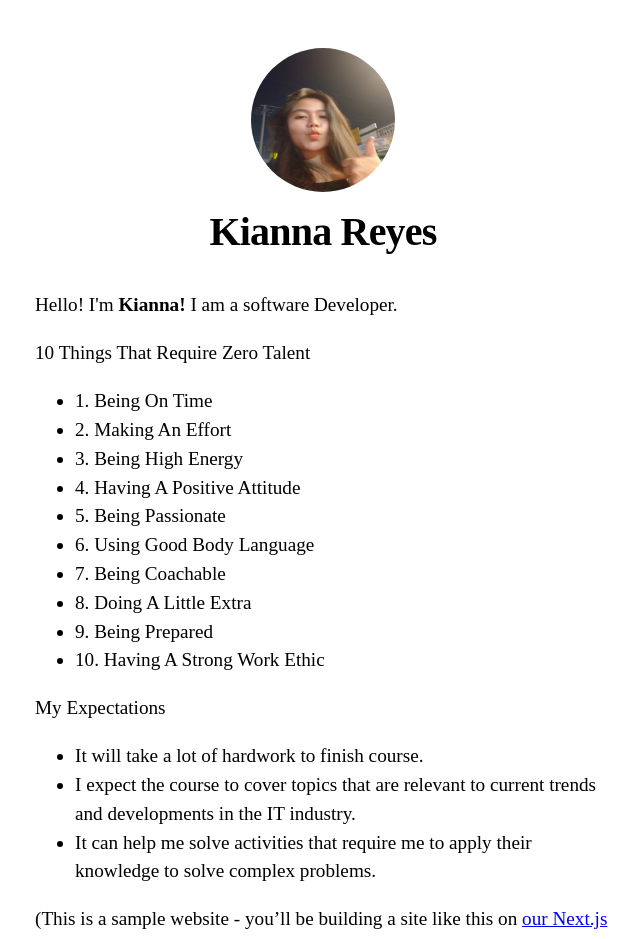
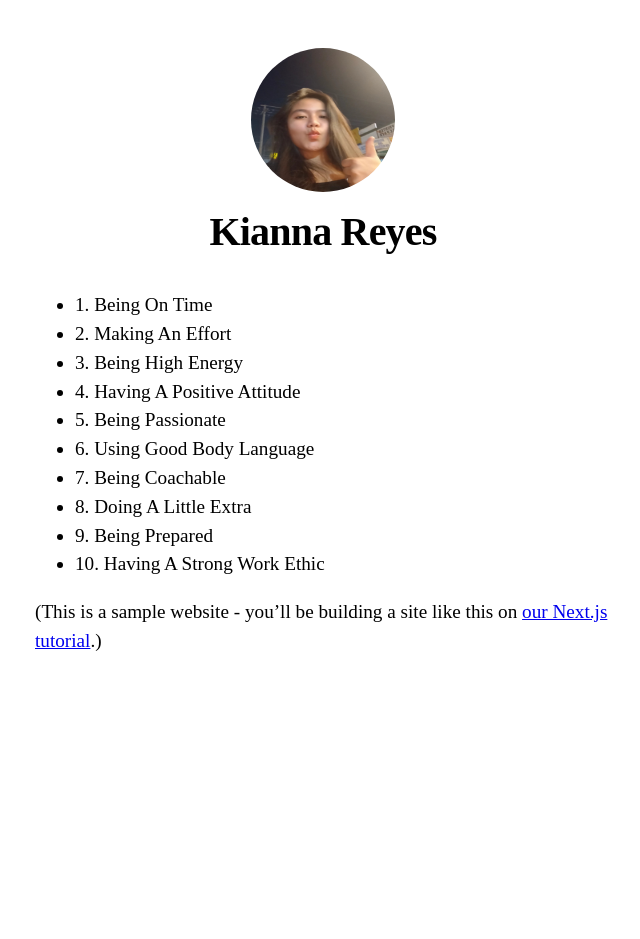
Before and after one commit to kiannna/cpeitel3, a Next.js app: page / in a window 1280 px wide. Shown: the top 939 px of the page, without its empty margins (317-957 px from the left). After the commit the page ends 800 px from the top, so only its background shows below. Built offline with nearby package versions, Linux system fonts and the light colour scheme.

Commit message:
Update index.js

```diff
--- a/pages/index.js
+++ b/pages/index.js
@@ -6,11 +6,9 @@ export default function Home() {
   return (
     <Layout home>
       <Head>
-        <title>{siteTitle}</title>
+        <title>No Talent Required</title>
       </Head>
       <section className={utilStyles.headingMd}>
-        <p>Hello! I'm <b>Kianna!</b> I am a software Developer.</p>
-        <p>10 Things That Require Zero Talent</p>
 <ul>
         <li>1. Being On Time </li>
         <li>2. Making An Effort </li>
@@ -23,13 +21,6 @@ export default function Home() {
         <li>9. Being Prepared</li>
         <li>10. Having A Strong Work Ethic</li>
   </ul>
-
-  <p>My Expectations</p>
-<ul>
-        <li>It will take a lot of hardwork to finish course.</li>
-        <li>I expect the course to cover topics that are relevant to current trends and developments in the IT industry. </li>
-        <li>It can help me solve activities that require me to apply their knowledge to solve complex problems.</li>
-  </ul>
         <p>
           (This is a sample website - you’ll be building a site like this on{' '}
           <a href="https://nextjs.org/learn">our Next.js tutorial</a>.)
```
